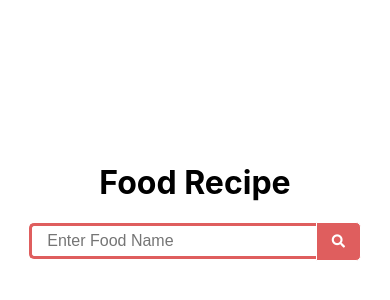
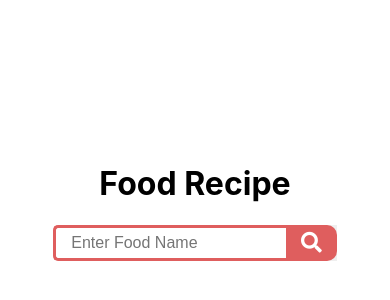
Before and after one commit to harika09/react_recipe_food, a React (Create React App) app: page / in a window 390 px wide. Shown: the part 180-480 px from the top of the page. Built offline with nearby package versions, Linux system fonts and the light colour scheme.

Commit message:
update search bar

```diff
--- a/src/Components/Home/Cards.css
+++ b/src/Components/Home/Cards.css
@@ -37,7 +37,7 @@
   transition: 0.5s ease;
 }
 
-button {
+.btn-recipe {
   border: none;
   outline: none;
   background-color: #df5e5e;
--- a/src/Components/Home/Cards.js
+++ b/src/Components/Home/Cards.js
@@ -44,6 +44,7 @@ function Cards({ recipe }) {
         <h3>{label}</h3>
         <div className="view-recipe">
           <button
+            className="btn-recipe"
             onClick={() => {
               showModal();
               setData({
--- a/src/Components/Home/Home.css
+++ b/src/Components/Home/Home.css
@@ -28,15 +28,32 @@ input[type="text"] {
   font-size: 16px;
 }
 
+.form {
+  position: relative;
+}
+/* remove autofill background color*/
+input:-webkit-autofill,
+input:-webkit-autofill:hover,
+input:-webkit-autofill:focus,
+input:-webkit-autofill:active {
+  transition: background-color 5000s ease-in-out 0s;
+}
+
 .btn-search {
-  width: 45px;
-  height: 39px;
-  border: 1px solid;
-  background: #df5e5e;
-  text-align: center;
-  border-radius: 0 5px 5px 0;
+  position: relative;
+  bottom: -2px;
+  background-color: none;
+  outline: none;
+  border: none;
+}
+
+.btn-search i {
+  font-size: 1.3rem;
+  background-color: #df5e5e;
+  color: #fff;
+  padding: 8px 15px;
+  border-radius: 0 10px 10px 0;
   cursor: pointer;
-  color: #fff;
 }
 
 .food-recipe-container {
@@ -64,7 +81,7 @@ input[type="text"] {
 
 @media screen and (max-width: 600px) {
   input[type="text"] {
-    width: 80%;
+    width: 65%;
   }
 
   .loading-animation {
--- a/src/Components/Home/Home.js
+++ b/src/Components/Home/Home.js
@@ -17,7 +17,7 @@ function Home() {
     const result = await Axios.get(URL);
     setRecipeData(result.data.hits);
     setLoading(false); /* disable loading when data loaded */
-    console.log(result);
+
     if (result.data.hits.length === 0) {
       errorMessage();
       setLoading(false);
```
